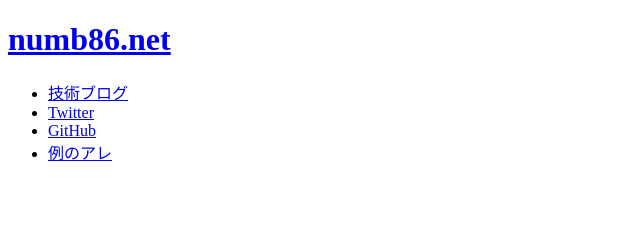
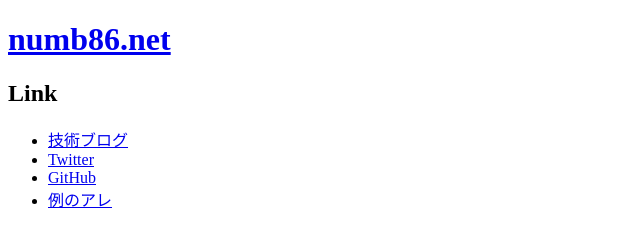
Before and after one commit to numb86/numb86.net, a Gatsby site: page / in a window 1280 px wide. Shown: the whole page, without its empty margins (0-640 px from the left). Built offline with nearby package versions, Linux system fonts and the light colour scheme; Gatsby itself is replaced by a stand-in of ours.

Commit message:
Add head line.

```diff
--- a/src/pages/index.js
+++ b/src/pages/index.js
@@ -15,6 +15,7 @@ const LINK_LIST = [
 export default () => (
   <>
     <Header />
+    <h2>Link</h2>
     <ul>
       {LINK_LIST.map(l => (
         <li key={l.url}>
```
